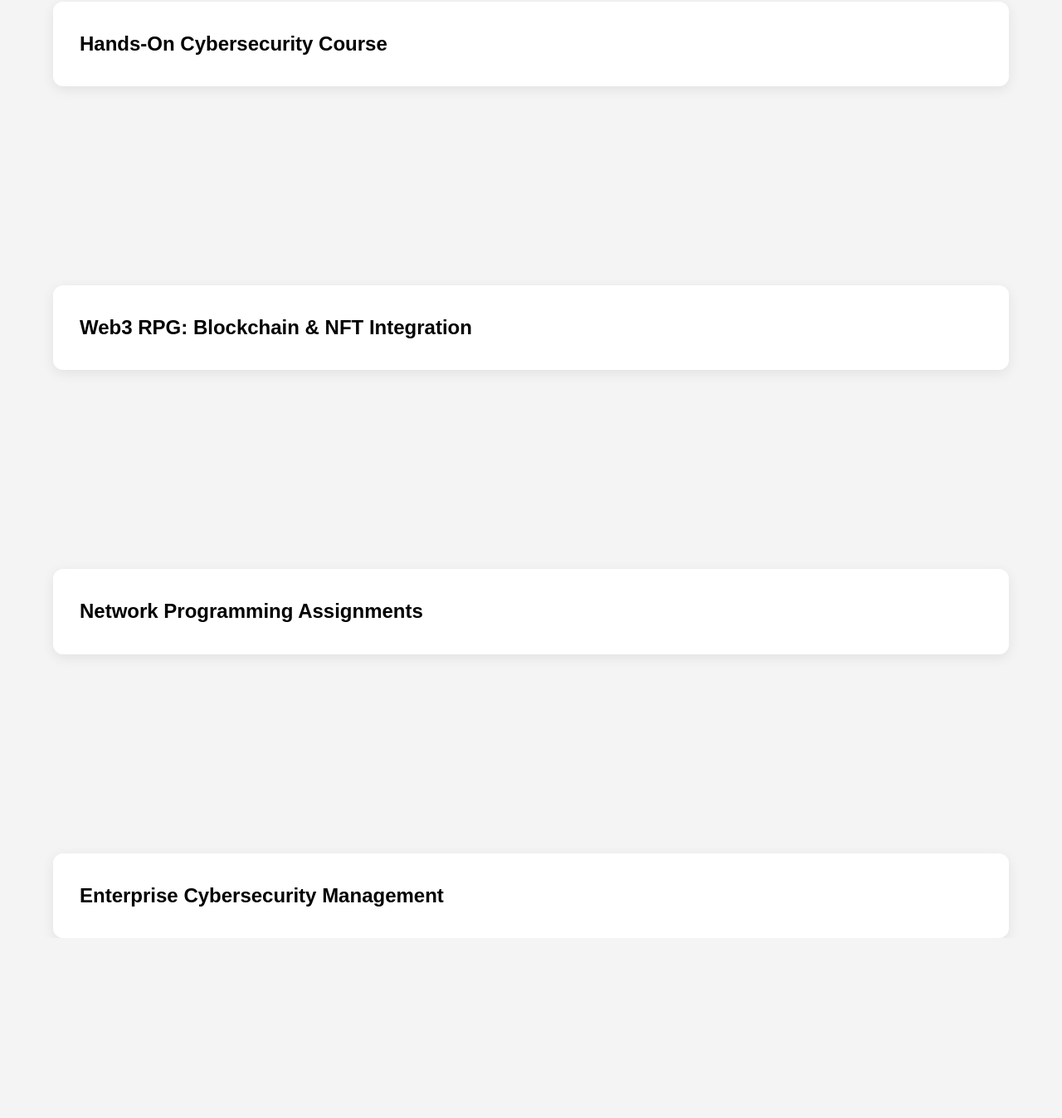
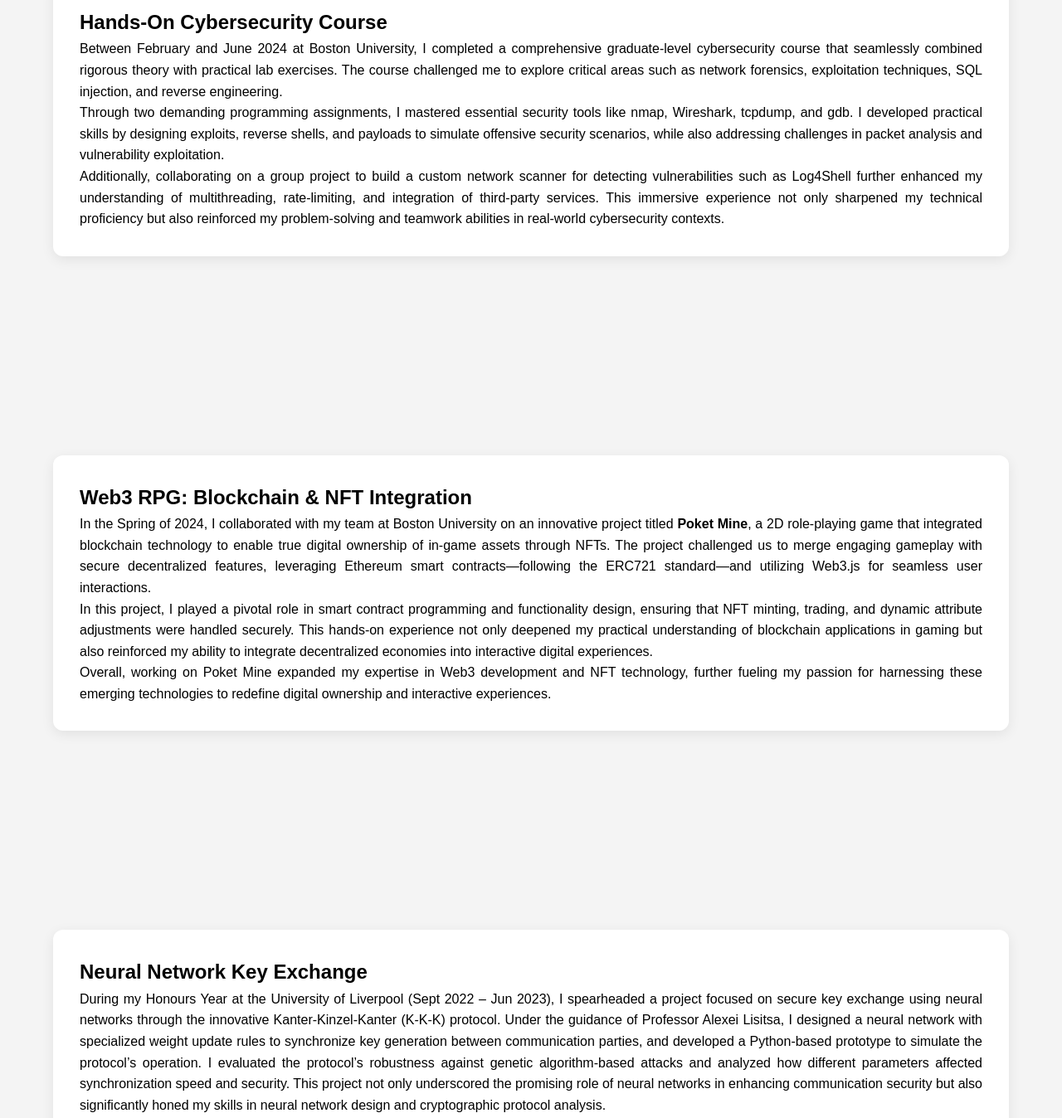
Before and after one commit to Auguce/-d-MY_CYBER_PATH, a plain HTML site: page index.html in a window 1280 px wide. Shown: the part 3840-5188 px from the top of the page at 83% size. Before the commit the page ends 4971 px from the top, so only its background shows below. Drawn offline with Linux system fonts and the light colour scheme; a script that the page names is missing.

Commit message:
filling contents

```diff
--- a/index.html
+++ b/index.html
@@ -86,33 +86,45 @@
         In the Fall of 2024 at Boston University, I completed a graduate-level course in Cybersecurity Management that deeply explored industry standards and best practices including HIPAA, NIST frameworks, ISO/IEC 27001, and OWASP guidelines. Through a series of rigorous case studies, practical assignments, and collaborative projects, I gained hands-on experience in designing effective governance frameworks, managing cybersecurity compliance, and implementing robust security controls.
       </p>
       <p>
-        This comprehensive course enhanced my technical writing and documentation skills while providing practical insights into regulatory compliance and real-world security challenges. I learned to interpret and apply HIPAA requirements, implement NIST and ISO/IEC 27001 controls, and leverage OWASP methodologies to identify and mitigate web vulnerabilities. These experiences have strengthened my ability to rapidly learn complex regulatory frameworks and technical concepts.
+        This comprehensive course enhanced my technical writing and documentation skills while providing practical insights into regulatory compliance and real-world security challenges. I learned to interpret and apply HIPAA requirements, implement NIST and ISO/IEC 27001 controls, and leverage OWASP methodologies to identify and mitigate web vulnerabilities.
       </p>
       <p>
-        My consistently top scores in all assignments underscore my strong grasp of cybersecurity principles and my readiness to lead initiatives that not only protect organizational assets but also drive continuous improvement in security practices.
+        Overall, this experience has fortified my understanding of cybersecurity principles and equipped me with the practical skills and strategic mindset needed to contribute to initiatives that safeguard organizational assets and promote continuous improvement in security practices.
       </p>
     </section>
 
     <section class="card modern-card slide-hide" data-slide="right">
       <h2>Hands-On Cybersecurity Course</h2>
-      <!-- ...省略 -->
+      <p>
+        Between February and June 2024 at Boston University, I completed a comprehensive graduate‑level cybersecurity course that seamlessly combined rigorous theory with practical lab exercises. The course challenged me to explore critical areas such as network forensics, exploitation techniques, SQL injection, and reverse engineering.
+      </p>
+      <p>
+        Through two demanding programming assignments, I mastered essential security tools like nmap, Wireshark, tcpdump, and gdb. I developed practical skills by designing exploits, reverse shells, and payloads to simulate offensive security scenarios, while also addressing challenges in packet analysis and vulnerability exploitation.
+      </p>
+      <p>
+        Additionally, collaborating on a group project to build a custom network scanner for detecting vulnerabilities such as Log4Shell further enhanced my understanding of multithreading, rate‑limiting, and integration of third‑party services. This immersive experience not only sharpened my technical proficiency but also reinforced my problem‑solving and teamwork abilities in real‑world cybersecurity contexts.
+      </p>
     </section>
 
     <section class="card modern-card slide-hide" data-slide="left">
       <h2>Web3 RPG: Blockchain & NFT Integration</h2>
-      <!-- ...省略 -->
+      <p>
+        In the Spring of 2024, I collaborated with my team at Boston University on an innovative project titled <strong>Poket Mine</strong>, a 2D role-playing game that integrated blockchain technology to enable true digital ownership of in-game assets through NFTs. The project challenged us to merge engaging gameplay with secure decentralized features, leveraging Ethereum smart contracts—following the ERC721 standard—and utilizing Web3.js for seamless user interactions.
+      </p>
+      <p>
+        In this project, I played a pivotal role in smart contract programming and functionality design, ensuring that NFT minting, trading, and dynamic attribute adjustments were handled securely. This hands-on experience not only deepened my practical understanding of blockchain applications in gaming but also reinforced my ability to integrate decentralized economies into interactive digital experiences.
+      </p>
+      <p>
+        Overall, working on Poket Mine expanded my expertise in Web3 development and NFT technology, further fueling my passion for harnessing these emerging technologies to redefine digital ownership and interactive experiences.
+      </p>
     </section>
 
     <section class="card modern-card slide-hide" data-slide="right">
-      <h2>Network Programming Assignments</h2>
-      <!-- ...省略 -->
+      <h2>Neural Network Key Exchange</h2>
+      <p>
+        During my Honours Year at the University of Liverpool (Sept 2022 – Jun 2023), I spearheaded a project focused on secure key exchange using neural networks through the innovative Kanter-Kinzel-Kanter (K-K-K) protocol. Under the guidance of Professor Alexei Lisitsa, I designed a neural network with specialized weight update rules to synchronize key generation between communication parties, and developed a Python-based prototype to simulate the protocol’s operation. I evaluated the protocol’s robustness against genetic algorithm-based attacks and analyzed how different parameters affected synchronization speed and security. This project not only underscored the promising role of neural networks in enhancing communication security but also significantly honed my skills in neural network design and cryptographic protocol analysis.
+      </p>
     </section>
-
-    <section class="card modern-card slide-hide" data-slide="left">
-      <h2>Enterprise Cybersecurity Management</h2>
-      <!-- ...省略 -->
-    </section>
-
     <!-- ...可继续添加更多卡片... -->
 
   </div> <!-- /#app -->
```
